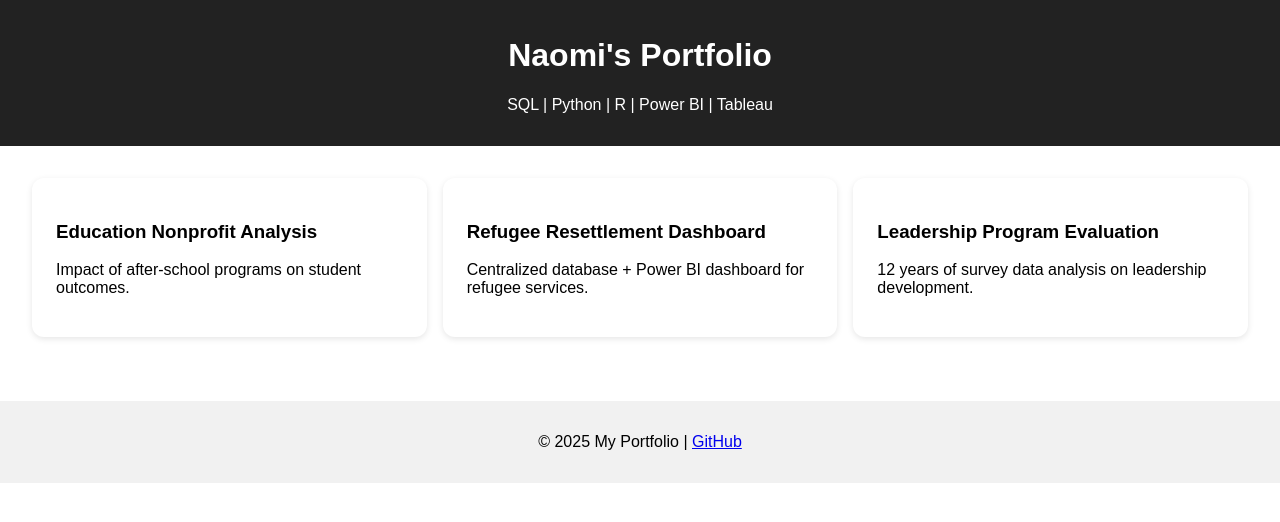
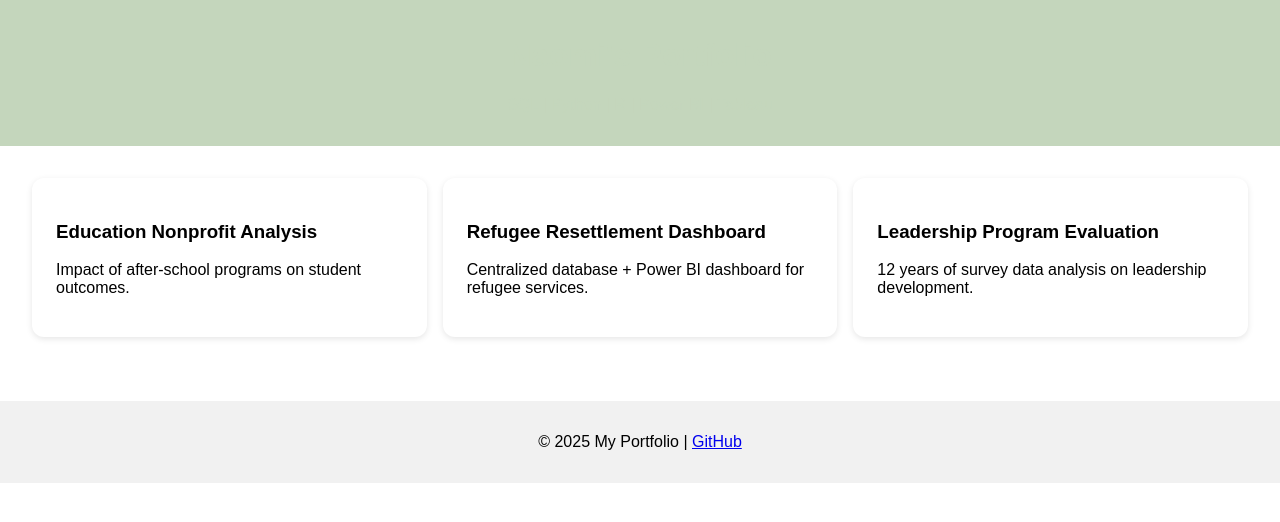
Before and after one commit to naomi423-r2l/portfolio-site, a plain HTML site: page index.html in a window 1280 px wide. Drawn offline with Linux system fonts and the light colour scheme.

Commit message:
Update index.html

```diff
--- a/index.html
+++ b/index.html
@@ -6,7 +6,7 @@
   <title>My Portfolio</title>
   <style>
     body { font-family: Arial, sans-serif; margin: 0; padding: 0; }
-    header { background: #222; color: #fff; padding: 1rem; text-align: center; }
+    header { background: #c4d6bc; color: #c4d6bc; padding: 1rem; text-align: center; }
     .project-grid { display: grid; grid-template-columns: repeat(auto-fit, minmax(250px, 1fr)); gap: 1rem; padding: 2rem; }
     .project-card { display: block; background: white; padding: 1.5rem; border-radius: 12px; box-shadow: 0 2px 6px rgba(0,0,0,0.1);
       text-decoration: none; color: inherit; transition: transform 0.2s, box-shadow 0.2s; }
```
